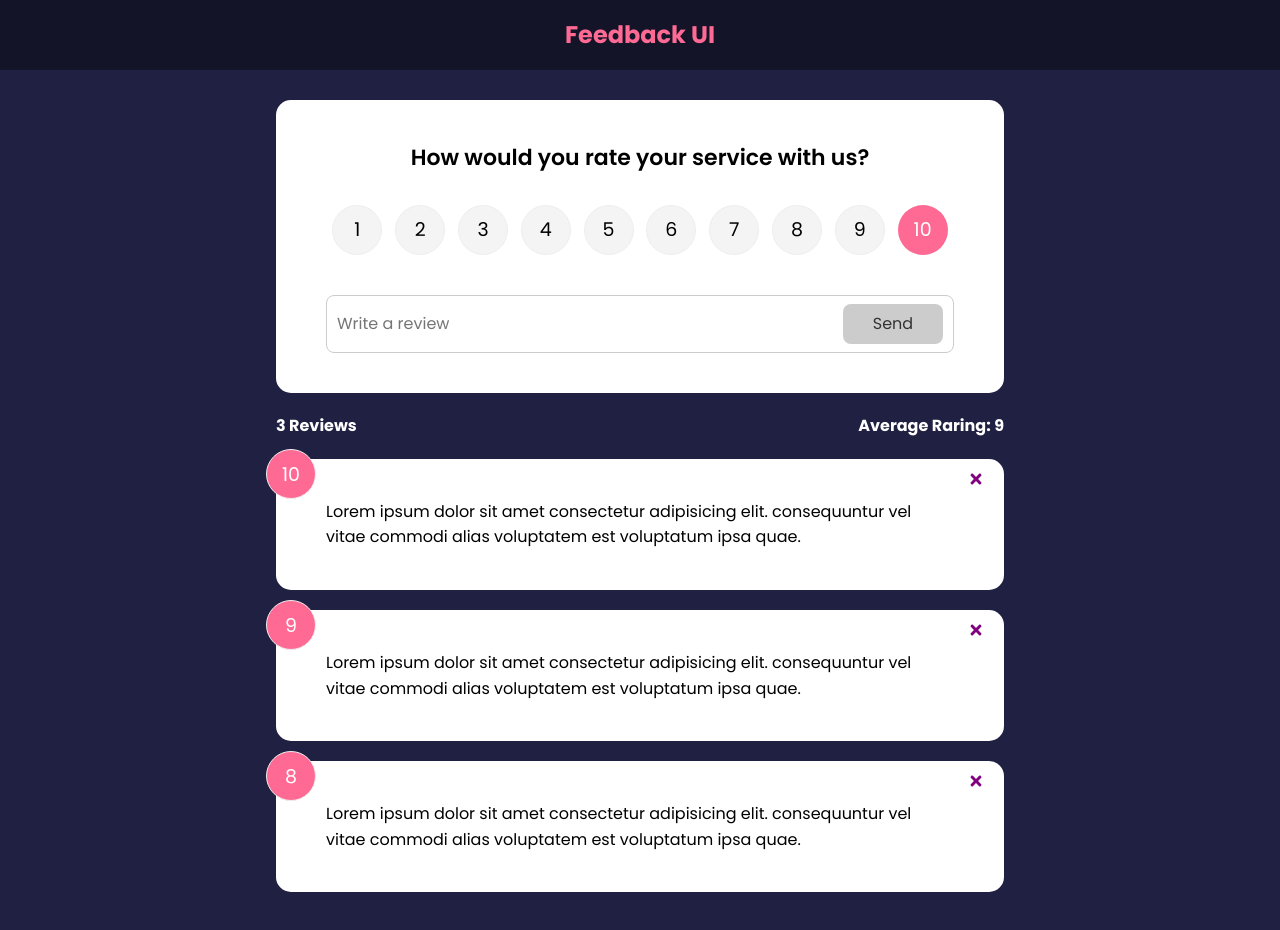
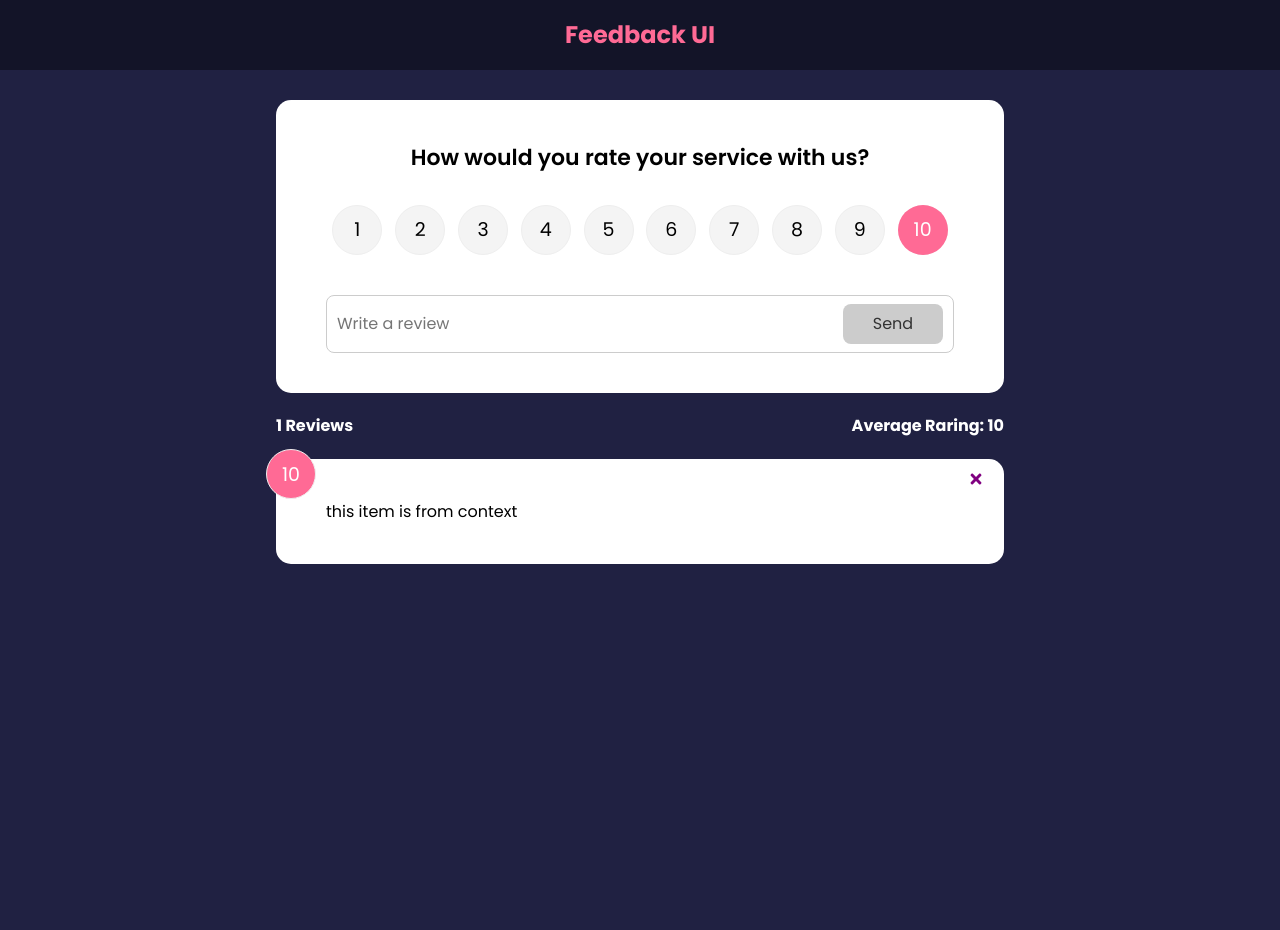
Before and after one commit to wpcasarin/react-feedback-app, a React (Vite) app: page / in a window 1280 px wide. Shown: the top 930 px of the page. After the commit the page ends 800 px from the top, so only its background shows below. Built offline with nearby package versions, Linux system fonts and the light colour scheme; some icons are missing.

Commit message:
context api

```diff
--- a/src/App.jsx
+++ b/src/App.jsx
@@ -1,26 +1,15 @@
 import { BrowserRouter as Router, Route, Routes } from 'react-router-dom';
-import { useState } from 'react';
-import { v4 as uuid } from 'uuid';
-import FeedbackData from './data/FeedBackData';
 import Header from './components/Header';
 import FeedbackList from './components/FeedbackList';
 import FeedbackStats from './components/FeedbackStats';
 import FeedbackForm from './components/FeedbackForm';
 import AboutPage from './pages/AboutPage';
 import AboutIconLink from './components/AboutIconLink';
+import { FeedbackProvider } from './context/FeedbackContext';
 
 function App() {
-  const [feedback, setFeedback] = useState(FeedbackData);
-  const deleteFeedback = (id) => {
-    if (window.confirm('Are you sure you want to delete?')) {
-      setFeedback(feedback.filter((item) => item.id !== id));
-    }
-  };
-  const addFeedback = (newFeedback) => {
-    newFeedback.id = uuid();
-    setFeedback([newFeedback, ...feedback]);
-  };
   return (
+    <FeedbackProvider>
       <Router>
         <Header />
         <div className="container">
@@ -30,12 +19,9 @@
               path="/"
               element={
                 <>
-                <FeedbackForm handleAdd={addFeedback} />
-                <FeedbackStats feedback={feedback} />
-                <FeedbackList
-                  feedback={feedback}
-                  handleDelete={deleteFeedback}
-                />
+                  <FeedbackForm />
+                  <FeedbackStats />
+                  <FeedbackList />
                   <AboutIconLink />
                 </>
               }
@@ -44,6 +30,7 @@
           </Routes>
         </div>
       </Router>
+    </FeedbackProvider>
   );
 }
 
--- a/src/components/FeedbackForm.jsx
+++ b/src/components/FeedbackForm.jsx
@@ -1,13 +1,15 @@
-import { useState } from 'react';
+import { useState, useContext } from 'react';
 import Card from './shared/Card';
 import Button from './shared/Button';
 import RatingSelect from './RatingSelect';
+import FeedbackContext from '../context/FeedbackContext';
 
-function FeedbackForm({ handleAdd }) {
+function FeedbackForm() {
   const [text, setText] = useState('');
   const [rating, setRating] = useState(10);
   const [btnDisabled, setBtnDisabled] = useState(true);
   const [message, setMessage] = useState('');
+  const { addFeedback } = useContext(FeedbackContext);
 
   const handleTextChange = (e) => {
     if (text === '') {
@@ -30,7 +32,7 @@
         text: text,
         rating: rating,
       };
-      handleAdd(newFeedback);
+      addFeedback(newFeedback);
       setText('');
     }
   };
--- a/src/components/FeedbackItem.jsx
+++ b/src/components/FeedbackItem.jsx
@@ -1,12 +1,16 @@
+import { useContext } from 'react';
 import { FaTimes } from 'react-icons/fa';
 import propTypes from 'prop-types';
 import Card from './shared/Card';
+import FeedbackContext from '../context/FeedbackContext';
 
-function FeedbackItem({ item, handleDelete }) {
+function FeedbackItem({ item }) {
+  const { deleteFeedback } = useContext(FeedbackContext);
+
   return (
     <Card>
       <div className="num-display">{item.rating}</div>
-      <button className="close" onClick={() => handleDelete(item.id)}>
+      <button className="close" onClick={() => deleteFeedback(item.id)}>
         <FaTimes color="purple"></FaTimes>
       </button>
       <div className="text-display">{item.text}</div>
--- a/src/components/FeedbackList.jsx
+++ b/src/components/FeedbackList.jsx
@@ -1,8 +1,11 @@
+import { useContext } from 'react';
 import { motion, AnimatePresence } from 'framer-motion';
-import propTypes from 'prop-types';
 import FeedbackItem from './FeedbackItem';
+import FeedbackContext from '../context/FeedbackContext';
 
-function FeedbackList({ feedback, handleDelete }) {
+function FeedbackList() {
+  const { feedback } = useContext(FeedbackContext);
+
   if (!feedback || feedback.length === 0) {
     return <p>No Feedback!</p>;
   }
@@ -16,11 +19,7 @@
             animate={{ opacity: 1 }}
             exit={{ opacity: 0 }}
           >
-            <FeedbackItem
-              key={item.id}
-              item={item}
-              handleDelete={handleDelete}
-            />
+            <FeedbackItem key={item.id} item={item} />
           </motion.div>
         ))}
       </AnimatePresence>
@@ -28,13 +27,4 @@
   );
 }
 
-FeedbackList.propTypes = {
-  feedback: propTypes.arrayOf(
-    propTypes.shape({
-      id: propTypes.number.isRequired,
-      text: propTypes.string.isRequired,
-      rating: propTypes.number.isRequired,
-    }),
-  ),
-};
 export default FeedbackList;
--- a/src/components/FeedbackStats.jsx
+++ b/src/components/FeedbackStats.jsx
@@ -1,7 +1,9 @@
-import propTypes from 'prop-types';
+import { useContext } from 'react';
+import FeedbackContext from '../context/FeedbackContext';
 
-function FeedbackStats({ feedback }) {
-  // Calculate rating avg
+function FeedbackStats() {
+  const { feedback } = useContext(FeedbackContext);
+
   let avg =
     feedback.reduce((acc, cur) => {
       return acc + cur.rating;
@@ -17,7 +19,4 @@
   );
 }
 
-FeedbackStats.propTypes = {
-  feedback: propTypes.array.isRequired,
-};
 export default FeedbackStats;
--- /dev/null
+++ b/src/context/FeedbackContext.jsx
@@ -0,0 +1,29 @@
+import { createContext, useState } from 'react';
+import { v4 as uuid } from 'uuid';
+
+const FeedbackContext = createContext();
+
+export const FeedbackProvider = ({ children }) => {
+  const [feedback, setFeedback] = useState([
+    { id: 1, text: 'this item is from context', rating: 10 },
+  ]);
+
+  const addFeedback = (newFeedback) => {
+    newFeedback.id = uuid();
+    setFeedback([newFeedback, ...feedback]);
+  };
+
+  const deleteFeedback = (id) => {
+    if (window.confirm('Are you sure you want to delete?')) {
+      setFeedback(feedback.filter((item) => item.id !== id));
+    }
+  };
+
+  return (
+    <FeedbackContext.Provider value={{ feedback, deleteFeedback, addFeedback }}>
+      {children}
+    </FeedbackContext.Provider>
+  );
+};
+
+export default FeedbackContext;
```
Lines whose indentation alone changed are shown as unchanged.
